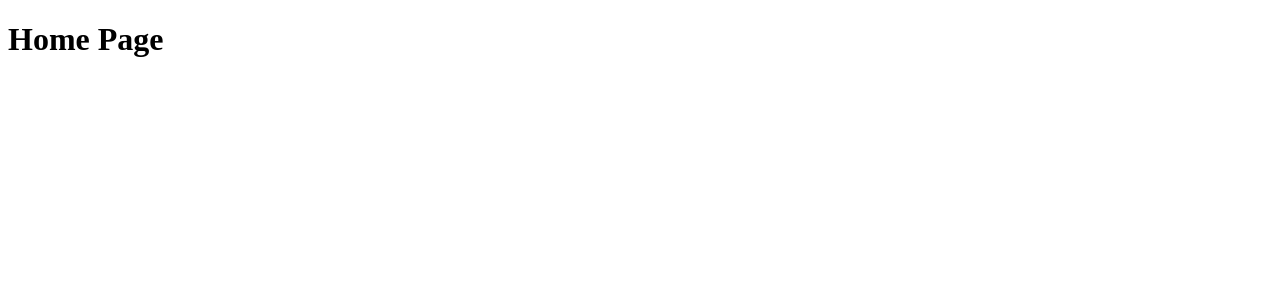
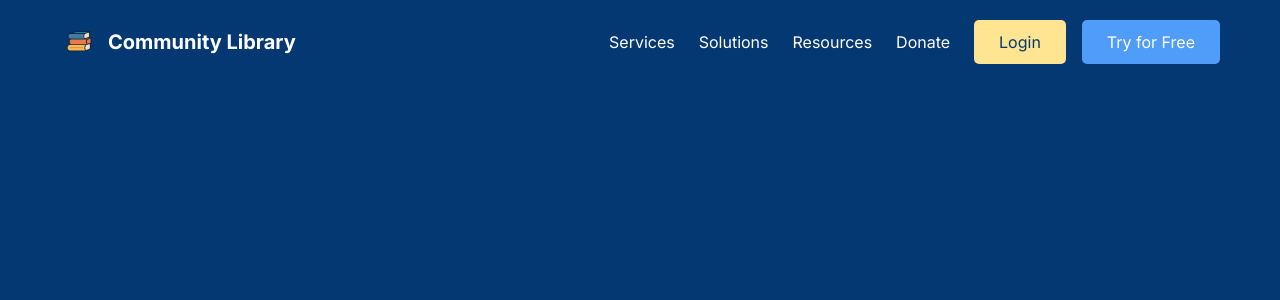
Before and after one commit to rodrigo-falcao/community-library-Frontend, a React (Vite) app: page / in a window 1280 px wide. Shown: the top 300 px of the page. Built offline with nearby package versions, Linux system fonts and the light colour scheme.

Commit message:
Feat: Create Header component

```diff
--- a/index.html
+++ b/index.html
@@ -2,7 +2,7 @@
 <html lang="pt-br">
   <head>
     <meta charset="UTF-8" />
-    <link rel="icon" type="image/svg+xml" href="/vite.svg" />
+    <link rel="icon" type="image/svg" href="./public/flat-icon.png" />
     <meta name="viewport" content="width=device-width, initial-scale=1.0" />
     <title>Library Community</title>
     <link rel="preconnect" href="https://fonts.googleapis.com">
--- a/src/App.jsx
+++ b/src/App.jsx
@@ -1,10 +1,12 @@
 import { BrowserRouter as Router, Route, Routes } from 'react-router-dom';
+import Home from './pages/Home';
+import './index.css';
 
 function App() {
   return (
       <Router>
         <Routes>
-          <Route path="/" element={<h1>Home Page</h1>} />
+          <Route path="/" element={<Home />} />
           <Route path="/login" element={<h1>LOGIN Page</h1>} />
           <Route path="/books" element={<h1>BOOKS Page</h1>} />
         </Routes>
--- /dev/null
+++ b/src/components/Header.jsx
@@ -0,0 +1,104 @@
+import React from 'react';
+import { useState } from 'react';
+import { Link } from 'react-router-dom';
+
+function Header() {
+    const [isMenuOpen, setIsMenuOpen] = useState(false);
+
+    const toggleMenu = () => {
+        setIsMenuOpen(!isMenuOpen);
+    };
+    const closeMenu = () => {
+        setIsMenuOpen(false);
+    };
+    return (
+        <header className=" text-white">
+            <div className="container mx-auto flex items-center justify-between">
+                {/* Logo */}
+                <div className="flex items-center">
+                    <Link to="/" className="flex items-center">
+                    <img
+                        src="/flat-icon.png"
+                        alt="Logo"
+                        className="h-10 w-10 rounded-full"
+                    />
+                    <h1 className="text-xl font-bold ml-2">Community Library</h1>
+                    </Link>
+                </div>
+
+                {/* Botão de menu mobile */}
+                <button
+                    className="md:hidden bg-white text-blue-500 px-4 py-2 rounded hover:bg-gray-200 transition duration-300"
+                    onClick={toggleMenu}
+                >
+                    {isMenuOpen ? 'X' : 'Menu'}
+                </button>
+
+                {/* Menu lateral mobile */}
+                <div
+                    className={`fixed top-0 right-0 h-full w-64 bg-blue-500 text-white p-4 transform ${
+                        isMenuOpen ? 'translate-x-0' : 'translate-x-full'
+                    } transition-transform duration-300 md:hidden`}
+                >
+                    <button
+                        className="text-white text-xl font-bold mb-4 cursor-pointer"
+                        onClick={closeMenu}
+                    >
+                        X
+                    </button>
+                    <nav className="space-y-4">
+                        <a href="#products" className="hover:text-gray-200 transition duration-300 block cursor-pointer" onClick={closeMenu}>
+                            Products
+                        </a>
+                        <a href="#solutions" className="hover:text-gray-200 transition duration-300 block cursor-pointer" onClick={closeMenu}>
+                            Solutions
+                        </a>
+                        <a href="#resources" className="hover:text-gray-200 transition duration-300 block cursor-pointer" onClick={closeMenu}>
+                            Resources
+                        </a>
+                        <a href="#pricing" className="hover:text-gray-200 transition duration-300 block cursor-pointer" onClick={closeMenu}>
+                            Pricing
+                        </a>
+                    </nav>
+                    <div className="space-y-4 mt-4 flex flex-col">
+                        <Link to="/login" className="bg-yellow-400 text-blue-500 px-4 py-2 rounded hover:bg-yellow-300 transition duration-300 w-full">
+                            Login
+                        </Link>
+                        <Link
+                            to="/try"
+                            className="bg-white text-blue-500 px-4 py-2 rounded hover:bg-gray-200 transition duration-300 w-full"
+                        >
+                            Try for Free
+                        </Link>
+                    </div>
+                </div>
+                <div className="hidden md:flex md:items-center md:space-x-6">
+                    <nav className="space-y-4 md:space-y-0 md:flex md:space-x-6">
+                        <a href="#products" className="hover:text-gray-200 transition duration-300 block md:inline">
+                            Services
+                        </a>
+                        <a href="#solutions" className="hover:text-gray-200 transition duration-300 block md:inline">
+                            Solutions
+                        </a>
+                        <a href="#resources" className="hover:text-gray-200 transition duration-300 block md:inline">
+                            Resources
+                        </a>
+                        <a href="#pricing" className="hover:text-gray-200 transition duration-300 block md:inline">
+                            Donate
+                        </a>
+                    </nav>
+                    <div className="space-y-4 md:space-y-0 md:flex md:space-x-4 mt-4 md:mt-0">
+                        <button className="button primary px-4 py-2 rounded cursor-pointer">
+                            Login
+                        </button>
+                        <button className="button secondary px-4 py-2 rounded cursor-pointer">
+                            Try for Free
+                        </button>
+                    </div>
+                </div>
+            </div>
+        </header>
+    );
+}
+
+export default Header;
--- a/src/index.css
+++ b/src/index.css
@@ -1,16 +1,48 @@
 @import "tailwindcss";
 
 :root {
-    --primary-color: #1E3A8A;
-    --secondary-color: #3B82F6;
+    --primary-color: #043873;
+    --secondary-color: #294e8a;
+    --button-color-primary: #FFE492;
+    --hover-color-primary: #ffe49294;
+    --button-color-secondary: #4F9CF9;
+    --hover-color-secondary: #4f9bf9a8;
     --background-color: #F3F4F6;
     --text-color: #1E1E1E;
 }
 
 body {
     font-family: 'Inter', sans-serif;
-    background-color: var(--background-color);
+    background-color: var(--primary-color);
     color: var(--text-color);
     margin: 0;
     padding: 0;
 }
+
+.container {
+    max-width: 1200px;
+    margin: 0 auto;
+    padding: 20px;
+}
+
+.button {
+    padding: 10px 25px;
+    border: none;
+    border-radius: 5px;
+    cursor: pointer;
+    transition: background-color 0.3s ease;
+    &.primary {
+        background-color: var(--button-color-primary);
+        color: var(--primary-color);
+        &:hover {
+            background-color: var(--hover-color-primary)
+        }
+    }
+    &.secondary {
+        background-color: var(--button-color-secondary);
+        color: white;
+        &:hover {
+            background-color: var(--hover-color-secondary);
+        }
+    }
+}
--- /dev/null
+++ b/src/pages/Home.jsx
@@ -0,0 +1,11 @@
+import Header from '../components/Header';
+
+function Home() {
+    return (
+        <>
+        <Header />
+        </>
+    );
+}
+
+export default Home;
```
Also changed, not shown: public/flat-icon.png (added).
